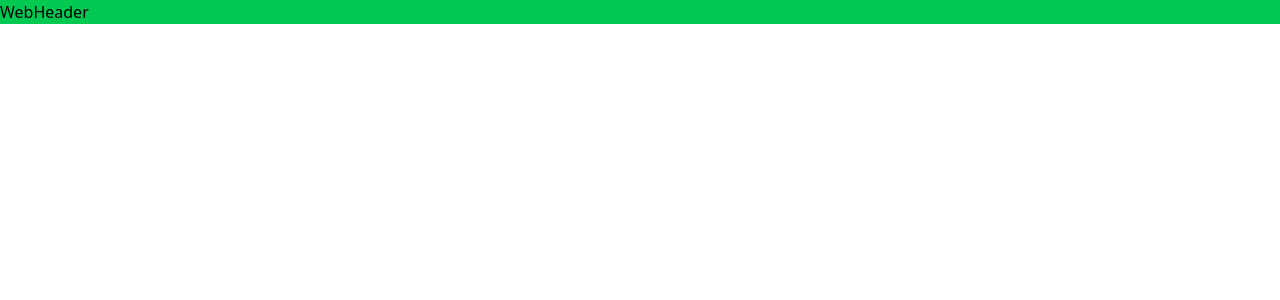
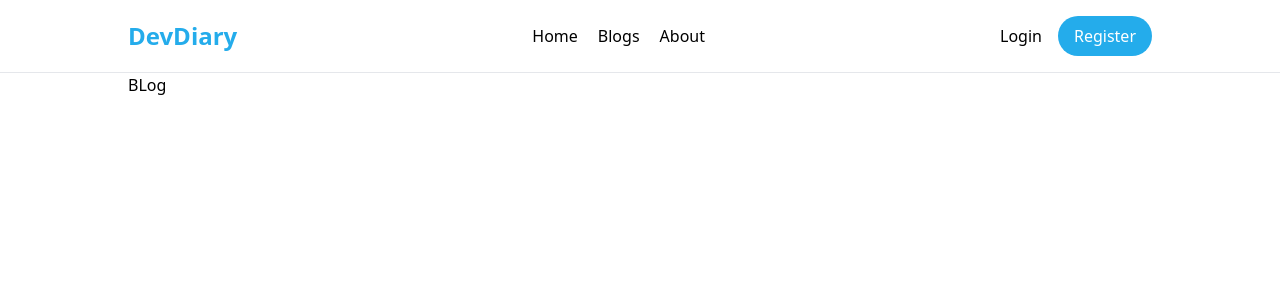
Before and after one commit to GausAlMunirTushar/devdiary-frontend, a Next.js app: page /blogs in a window 1280 px wide. Shown: the top 300 px of the page. Built offline with nearby package versions, Linux system fonts and the light colour scheme.

Commit message:
feat: add web header compoenents and ui

```diff
--- a/src/app/(web)/blogs/page.jsx
+++ b/src/app/(web)/blogs/page.jsx
@@ -3,7 +3,11 @@ export const metadata = {
 };
 
 const BlogPage = () => {
-	return <div></div>;
+	return (
+		<div>
+			<h1>BLog</h1>
+		</div>
+	);
 };
 
 export default BlogPage;
--- a/src/app/(web)/layout.jsx
+++ b/src/app/(web)/layout.jsx
@@ -1,10 +1,11 @@
 import WebHeader from "@/components/layouts/WebHeader";
 
-const WebLayout = () => {
+const WebLayout = ({ children }) => {
 	return (
-		<div>
+		<main>
 			<WebHeader />
-		</div>
+			<div className="max-w-5xl mx-auto">{children}</div>
+		</main>
 	);
 };
 
--- a/src/components/layouts/WebHeader.jsx
+++ b/src/components/layouts/WebHeader.jsx
@@ -1,7 +1,32 @@
-import React from "react";
+import Link from "next/link";
+import Logo from "../shared/Logo";
+import Button from "../ui/button";
 
 const WebHeader = () => {
-	return <div className="bg-green-500">WebHeader</div>;
+	return (
+		<header className="border-b border-gray-200 py-4">
+			<nav className="max-w-5xl mx-auto flex justify-between items-center">
+				<Logo />
+				<ul className="flex gap-5">
+					<li>
+						<Link href="/">Home</Link>
+					</li>
+					<li>
+						<Link href="/blogs">Blogs</Link>
+					</li>
+					<li>
+						<Link href="/about">About</Link>
+					</li>
+				</ul>
+				<div className="space-x-4">
+					<Link href="/login">Login</Link>
+					<Button className="bg-primary text-white py-2 px-4 rounded-full">
+						Register
+					</Button>
+				</div>
+			</nav>
+		</header>
+	);
 };
 
 export default WebHeader;
--- /dev/null
+++ b/src/components/shared/Logo.jsx
@@ -0,0 +1,7 @@
+import React from "react";
+
+const Logo = () => {
+	return <div className="font-semibold text-2xl text-primary">DevDiary</div>;
+};
+
+export default Logo;
--- /dev/null
+++ b/src/components/ui/button.jsx
@@ -0,0 +1,5 @@
+const Button = ({ children, className }) => {
+	return <button className={className}>{children}</button>;
+};
+
+export default Button;
--- a/src/styles/globals.css
+++ b/src/styles/globals.css
@@ -1,6 +1,5 @@
 @import "tailwindcss";
 
-:root {
-  --background: #ffffff;
-  --foreground: #171717;
+@theme {
+	--color-primary: #24aceb;
 }
```
